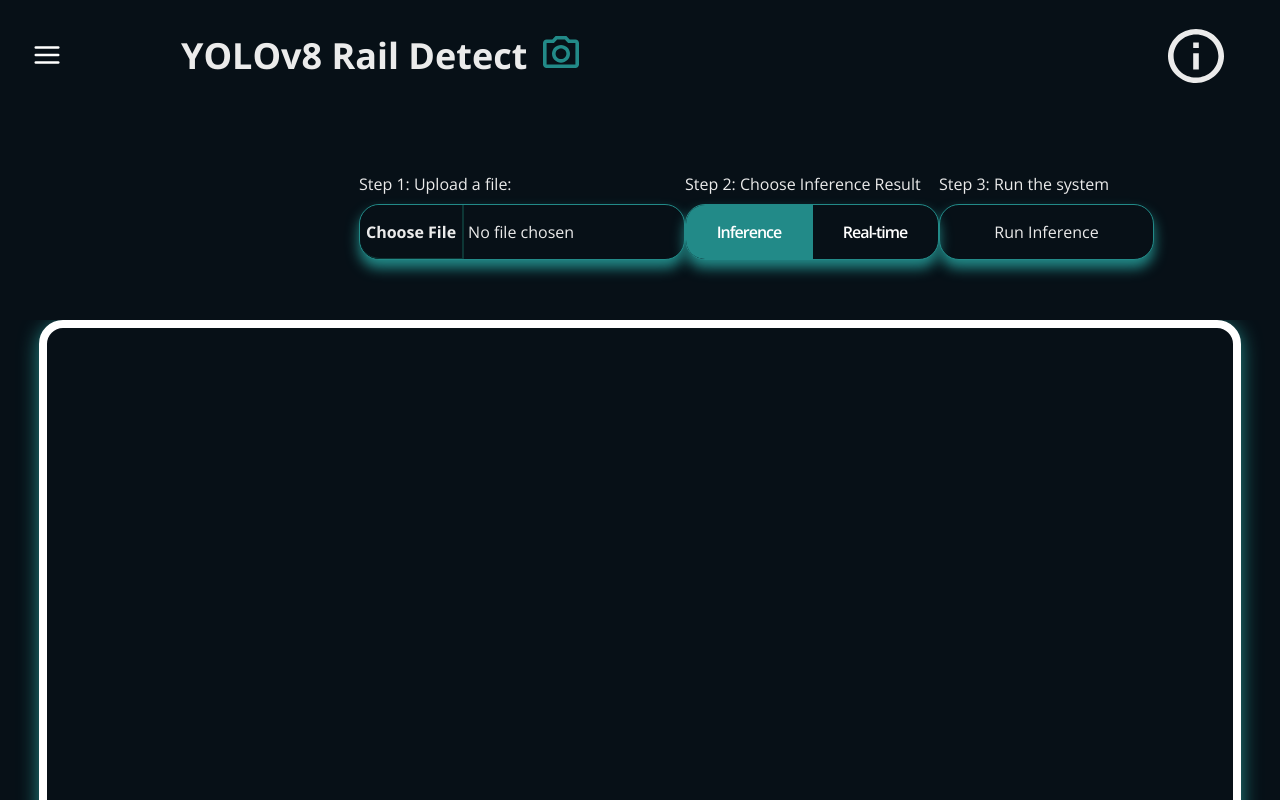
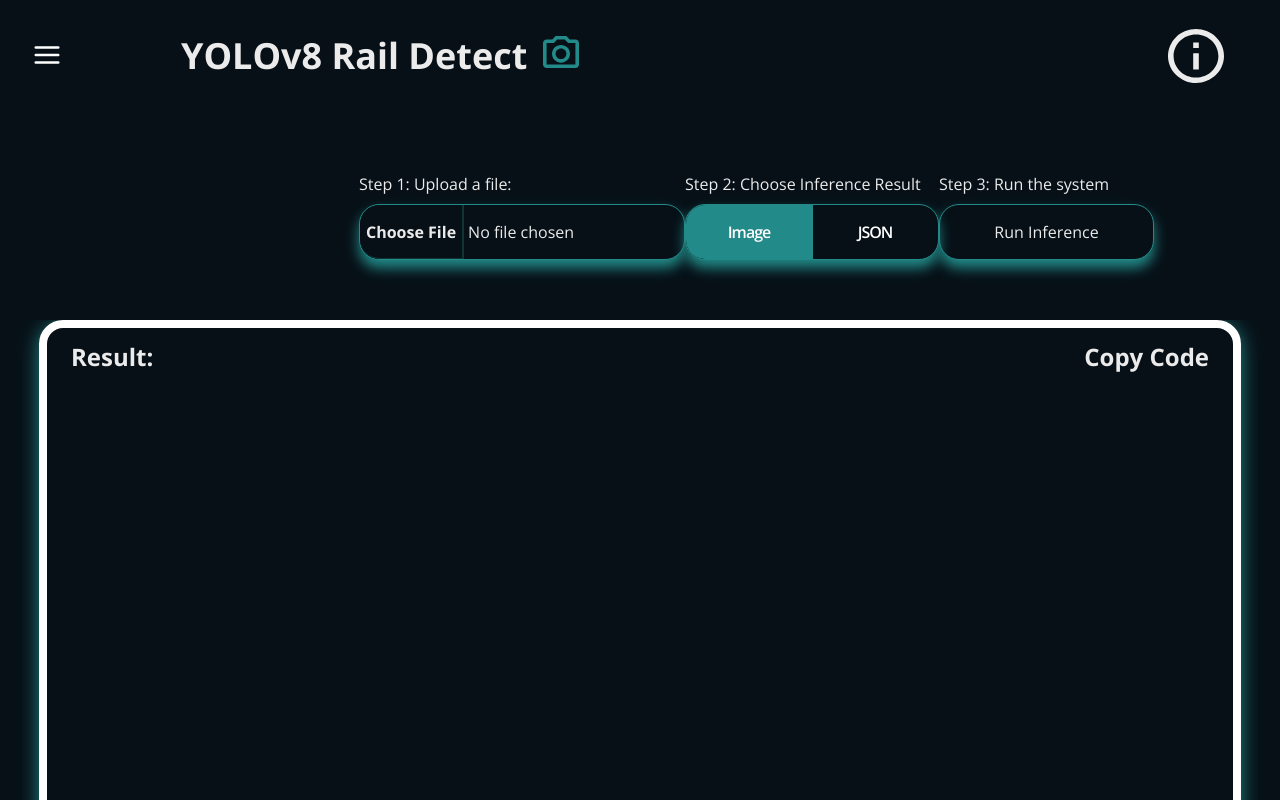
Before and after one commit to YouDontSayIt-dev/Detection-of-Breakages-Over-Railway-Tracks-Using-YOLOv8-Model, a React (Create React App) app in the folder thesis-webapp/: page /yolov8/inference in a window 1280 px wide. Shown: the top 800 px of the page. Built offline with nearby package versions, Linux system fonts and the light colour scheme.

Commit message:
finished image display container and migrating backend processes

```diff
--- a/thesis-webapp/src/components/ImageDisplay.jsx
+++ b/thesis-webapp/src/components/ImageDisplay.jsx
@@ -1,5 +1,4 @@
 import React, { useRef, useEffect, useState } from "react";
-import camera from "../assets/camera.png";
 
 const ImageDisplay = ({ selectedImage, drawLine, bboxData }) => {
   const canvasRef = useRef(null);
@@ -50,14 +49,18 @@ const ImageDisplay = ({ selectedImage, drawLine, bboxData }) => {
   }, [selectedImage, isDrawing, bboxData]);
 
   return (
-    <div className="w-[1202px] h-[598px] bg-customBackground border-8 border-customImageDisplay shadow-customImageDisplay rounded-customImageDisplay mx-auto">
+    <div className="w-[1202px] h-[598px] mx-auto border-8 border-customImageDisplay shadow-customImageDisplay rounded-customImageDisplay">
+      <div className="flex w-full h-[10%] justify-between items-center p-6 text-ebony font-bold text-2xl">
+        <h1>Result:</h1>
+        <button>Copy Code</button>
+      </div>
       {/* Canvas for drawing */}
-      {/* <canvas
-        ref={canvasRef}
+      <canvas ref={canvasRef}
         width={canvasWidth}
         height={canvasHeight}
-        className="bg-red-500 rounded-3xl"
-      /> */}
+        className="w-full h-[90%] rounded-b-customCanvasDisplay"
+      />
+
     </div>
   );
 };
--- a/thesis-webapp/src/components/RadioInput.jsx
+++ b/thesis-webapp/src/components/RadioInput.jsx
@@ -29,7 +29,7 @@ class RadioInput extends Component {
               checked={this.state.selectedValue === "value-1"}
               onChange={this.handleRadioChange}
             />
-            <span>Inference</span>
+            <span>Image</span>
           </label>
           <label>
             <input
@@ -40,7 +40,7 @@ class RadioInput extends Component {
               checked={this.state.selectedValue === "value-2"}
               onChange={this.handleRadioChange}
             />
-            <span>Real-time</span>
+            <span>JSON</span>
           </label>
           <span className="selection"></span>
         </div>
--- a/thesis-webapp/tailwind.config.js
+++ b/thesis-webapp/tailwind.config.js
@@ -22,6 +22,7 @@ module.exports = {
       customBtn: "20px 20px 20px 20px",
       customFile: "20px 0px 0px 20px",
       customImageDisplay: "24px",
+      customCanvasDisplay: "15px",
     },
     // Customize border color
     borderColor: {
```
